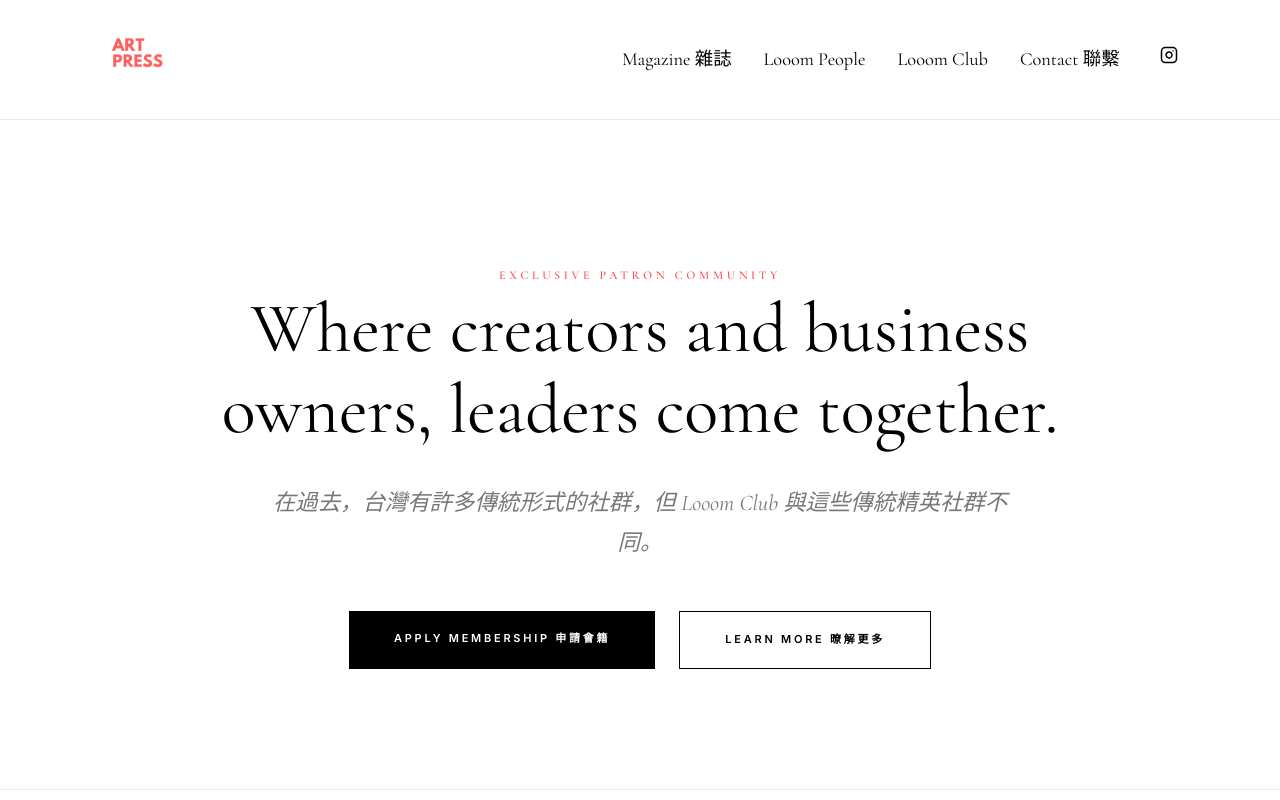
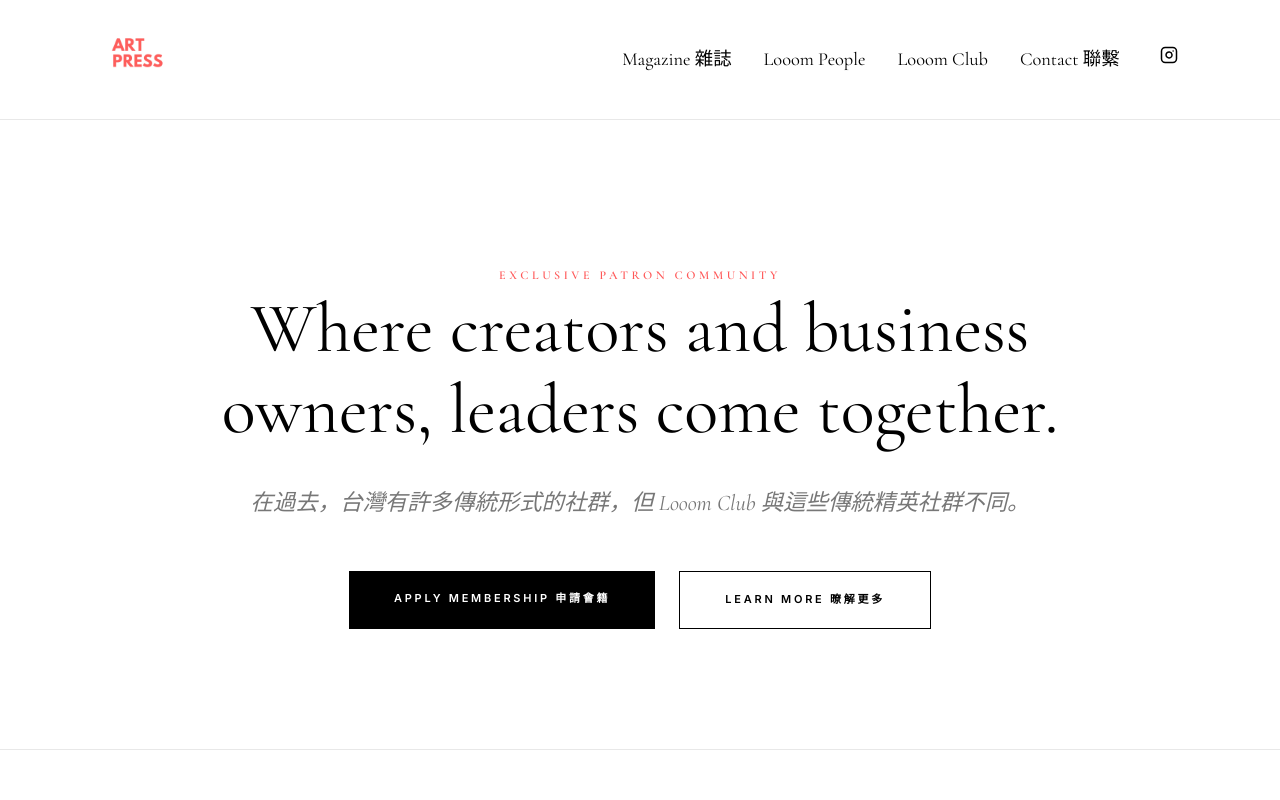
Before and after one commit to artwithlifetaipei/art-press, a Next.js app: page /looom-club in a window 1280 px wide. Shown: the top 800 px of the page. Built offline with nearby package versions, Linux system fonts and the light colour scheme.

Commit message:
style: remove office address block and display hero subtitle on single line on desktop

```diff
--- a/src/app/globals.css
+++ b/src/app/globals.css
@@ -933,10 +933,16 @@
 .club-hero-subtitle {
   font-size: 1.4rem;
   color: var(--muted);
-  max-width: 750px;
+  max-width: 1000px;
   margin: 0 auto 3rem;
   line-height: 1.8;
   font-style: italic;
+}
+
+@media (min-width: 992px) {
+  .club-hero-subtitle {
+    white-space: nowrap;
+  }
 }
 
 .club-cta-group {
--- a/src/app/looom-club/page.tsx
+++ b/src/app/looom-club/page.tsx
@@ -316,15 +316,7 @@
           </div>
 
           <div className="club-contact-details">
-            <div className="club-contact-block">
-              <h4>OFFICE ADDRESS</h4>
-              <p className="serif" style={{ fontWeight: 500 }}>
-                106 台北市大安區大安路一段 175 巷 2 號 1 樓
-              </p>
-              <p className="serif" style={{ color: '#777', fontSize: '1.1rem', marginTop: '0.5rem', fontStyle: 'italic' }}>
-                1F, No. 2, Lane 175, Section 1, Da’an Rd, Da’an District, Taipei City, 106, TAIWAN
-              </p>
-            </div>
+
 
             <div className="club-contact-block">
               <h4>EMAIL CONTACT</h4>
```
